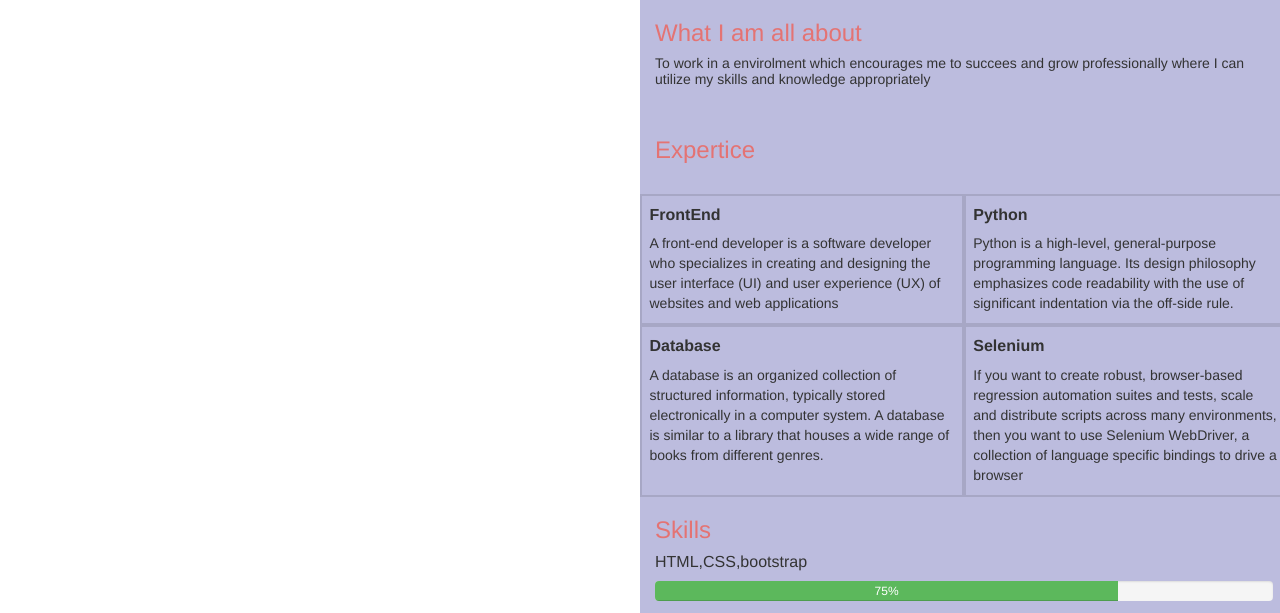
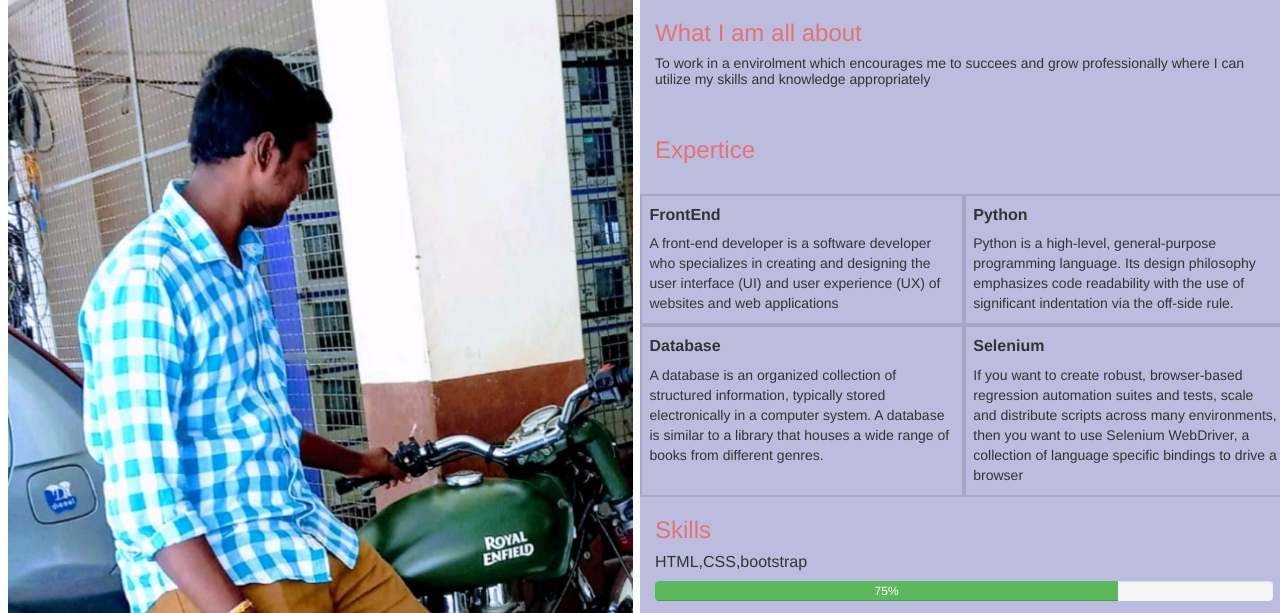
Before and after one commit to PODDUTURPRADEEPSAI/Myprofile, a plain HTML site: page index.html in a window 1280 px wide. Shown: the top 613 px of the page. Drawn offline with nearby package versions, Linux system fonts and the light colour scheme.

Commit message:
Changed the image link to file

```diff
--- a/index.css
+++ b/index.css
@@ -19,7 +19,7 @@
     z-index: -1;
     width: 100%;
     height: 100%;
-    background-image: url(../project_bootstrap/pradeep1.jpg);
+    background-image: url(pradeep1.jpg);
     background-position: top center;
     background-size: cover;
     /* object-fit: cover; */
```
